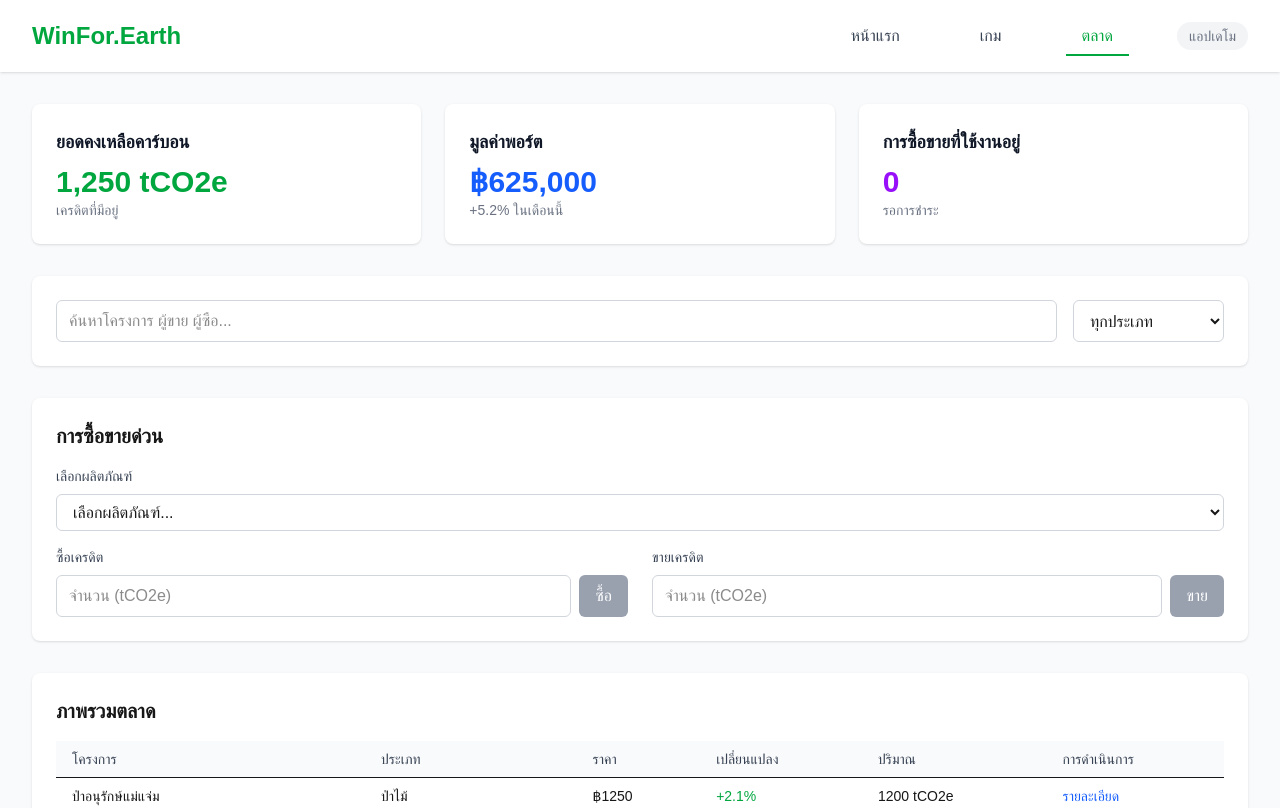
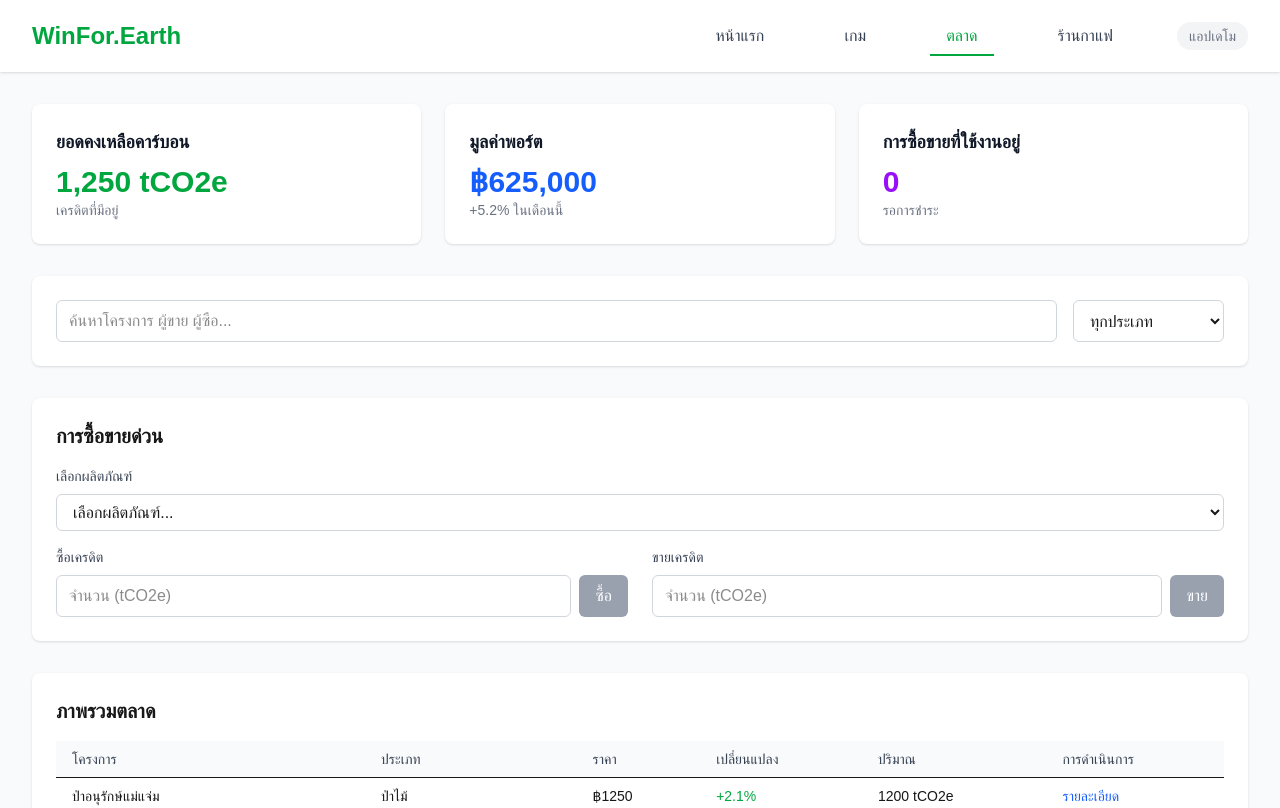
Before and after one commit to waritsan/co2x, a Next.js app in the folder src/web/: page /market in a window 1280 px wide. Shown: the top 808 px of the page. Built offline with nearby package versions, Linux system fonts and the light colour scheme.

Commit message:
fix: Add coffee shop link back to games and market page navigation

```diff
--- a/src/web/src/app/games/page.tsx
+++ b/src/web/src/app/games/page.tsx
@@ -302,6 +302,10 @@ export default function GamesPage() {
               </Link>
               <Link href="/market" className="px-4 py-2 text-gray-700 hover:text-green-600 font-medium transition-colors duration-200 relative group rounded-md hover:bg-green-50">
                 ตลาด
+                <span className="absolute bottom-0 left-0 w-0 h-0.5 bg-green-600 transition-all duration-200 group-hover:w-full"></span>
+              </Link>
+              <Link href="/coffee" className="px-4 py-2 text-gray-700 hover:text-green-600 font-medium transition-colors duration-200 relative group rounded-md hover:bg-green-50">
+                ร้านกาแฟ
                 <span className="absolute bottom-0 left-0 w-0 h-0.5 bg-green-600 transition-all duration-200 group-hover:w-full"></span>
               </Link>
               <div className="text-sm text-gray-500 bg-gray-100 px-3 py-1 rounded-full">แอปเดโม</div>
--- a/src/web/src/app/market/page.tsx
+++ b/src/web/src/app/market/page.tsx
@@ -185,6 +185,10 @@ export default function MarketPage() {
               <Link href="/market" className="px-4 py-2 text-green-600 font-medium transition-colors duration-200 relative rounded-md">
                 ตลาด
                 <span className="absolute bottom-0 left-0 w-full h-0.5 bg-green-600"></span>
+              </Link>
+              <Link href="/coffee" className="px-4 py-2 text-gray-700 hover:text-green-600 font-medium transition-colors duration-200 relative group rounded-md hover:bg-green-50">
+                ร้านกาแฟ
+                <span className="absolute bottom-0 left-0 w-0 h-0.5 bg-green-600 transition-all duration-200 group-hover:w-full"></span>
               </Link>
               <div className="text-sm text-gray-500 bg-gray-100 px-3 py-1 rounded-full">แอปเดโม</div>
             </nav>
```
